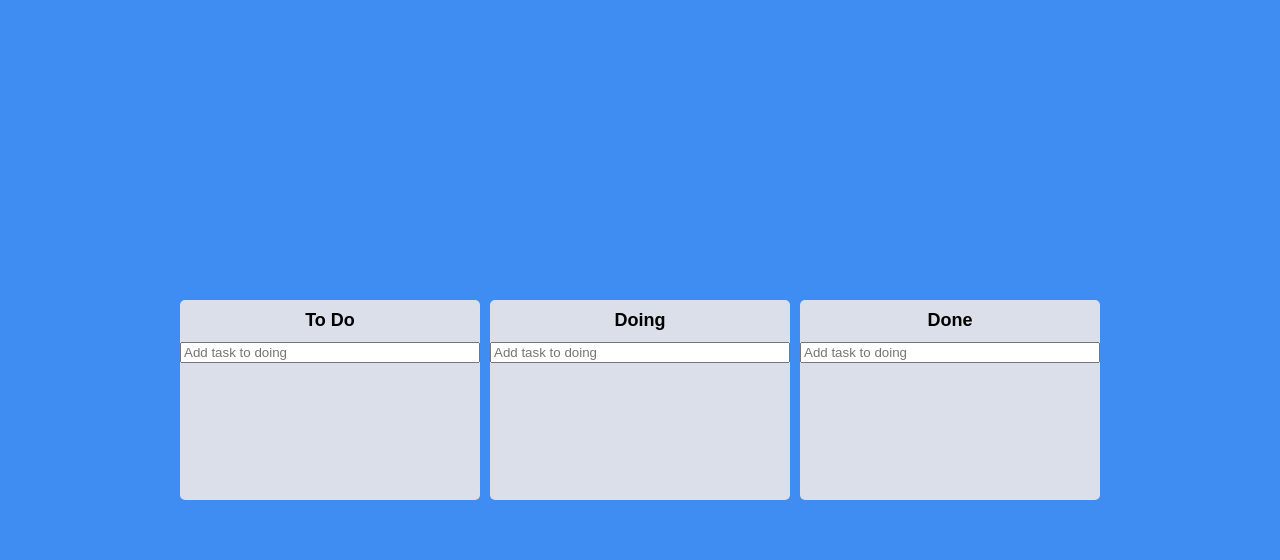
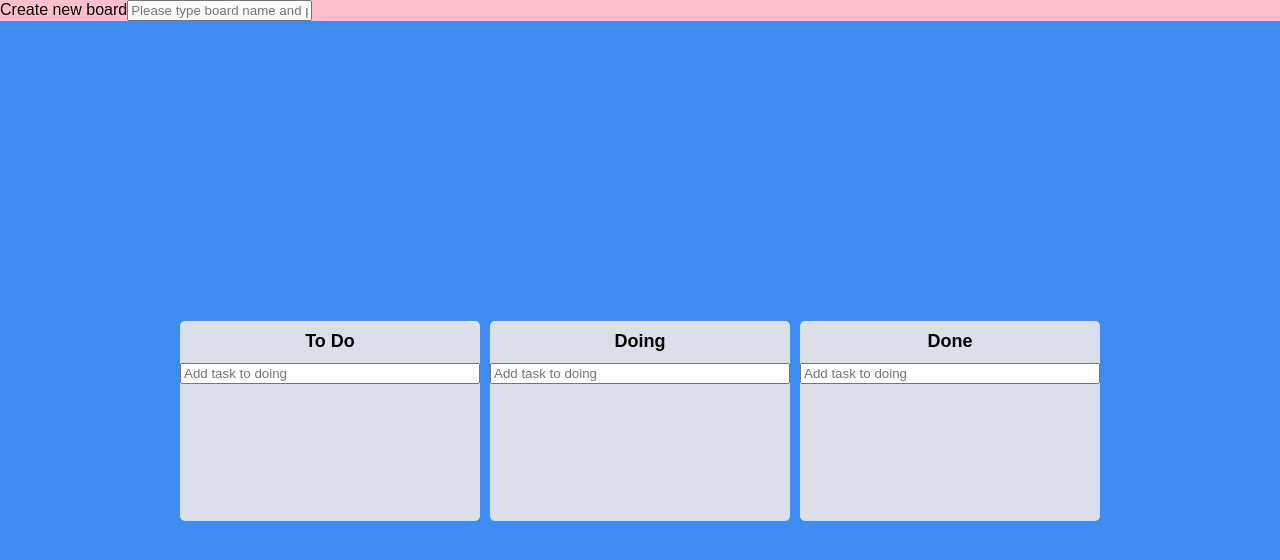
Before and after one commit to UHyun-K/kanban, a React (Create React App) app: page / in a window 1280 px wide. Shown: the top 560 px of the page. Built offline with nearby package versions, Linux system fonts and the light colour scheme.

Commit message:
create a newboard

```diff
--- a/src/App.tsx
+++ b/src/App.tsx
@@ -4,6 +4,7 @@ import styled from "styled-components";
 import { toDoState } from "./atoms";
 
 import Board from "./Components/Board";
+import NewBoard from "./Components/NewBoard";
 
 const Wrapper = styled.div`
     display: flex;
@@ -61,6 +62,8 @@ function App() {
         }
     };
     return (
+        <>
+            <NewBoard />
             <DragDropContext onDragEnd={onDragEnd}>
                 <Wrapper>
                     <Boards>
@@ -74,6 +77,7 @@ function App() {
                     </Boards>
                 </Wrapper>
             </DragDropContext>
+        </>
     );
 }
 
--- a/src/Components/DraggableCard.tsx
+++ b/src/Components/DraggableCard.tsx
@@ -1,7 +1,7 @@
 import React from "react";
 import { VscEdit, VscClose } from "react-icons/vsc";
 import { Draggable } from "react-beautiful-dnd";
-import { useRecoilState, useSetRecoilState } from "recoil";
+import { useSetRecoilState } from "recoil";
 import styled from "styled-components";
 import { toDoState } from "../atoms";
 
@@ -61,6 +61,8 @@ function DraggableCard({
             };
         });
     };
+
+    const onEdit = (event: React.MouseEvent<SVGElement>) => {};
     return (
         <Draggable draggableId={toDoId + ""} index={index}>
             {(magic, snapshot) => (
@@ -72,7 +74,7 @@ function DraggableCard({
                 >
                     <Text>{toDoText}</Text>
                     <IconWrap>
-                        <VscEdit />
+                        <VscEdit onClick={onEdit} />
                         <VscClose onClick={onDelete} />
                     </IconWrap>
                 </Card>
--- /dev/null
+++ b/src/Components/NewBoard.tsx
@@ -0,0 +1,44 @@
+import styled from "styled-components";
+
+import { useForm } from "react-hook-form";
+import { toDoState } from "../atoms";
+import { useRecoilState } from "recoil";
+const Wrapper = styled.div`
+    width: 100%;
+    background: pink;
+    display: flex;
+    h1 {
+    }
+    input {
+    }
+`;
+interface INewBoardName {
+    newBoardName: string;
+}
+
+function NewBoard() {
+    const { register, setValue, handleSubmit } = useForm<INewBoardName>();
+    const [toDos, setToDos] = useRecoilState(toDoState);
+    const onValid = ({ newBoardName }: INewBoardName) => {
+        if (!newBoardName) return;
+        setToDos((allBoards) => {
+            return {
+                ...allBoards,
+                [newBoardName]: [],
+            };
+        });
+    };
+    return (
+        <Wrapper>
+            <h1>Create new board</h1>
+            <form onSubmit={handleSubmit(onValid)}>
+                <input
+                    {...register("newBoardName", { required: true })}
+                    type="text"
+                    placeholder="Please type board name and press enter to create"
+                />
+            </form>
+        </Wrapper>
+    );
+}
+export default NewBoard;
```
Lines whose indentation alone changed are shown as unchanged.
